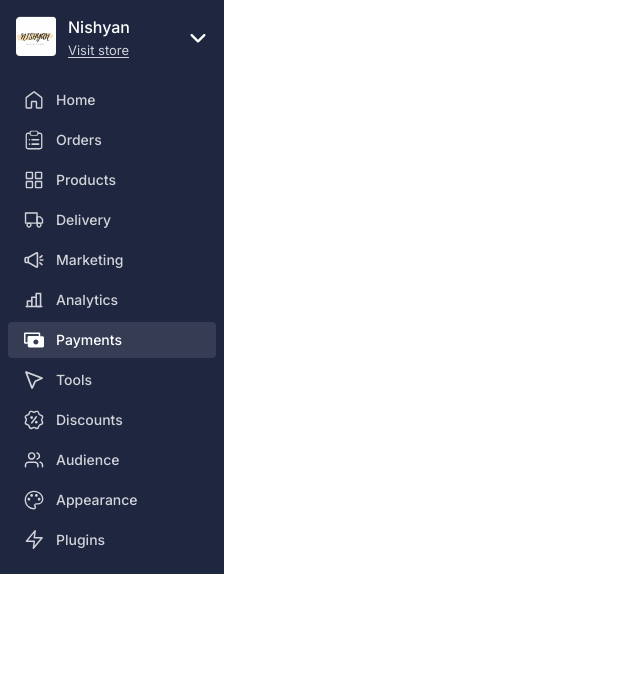
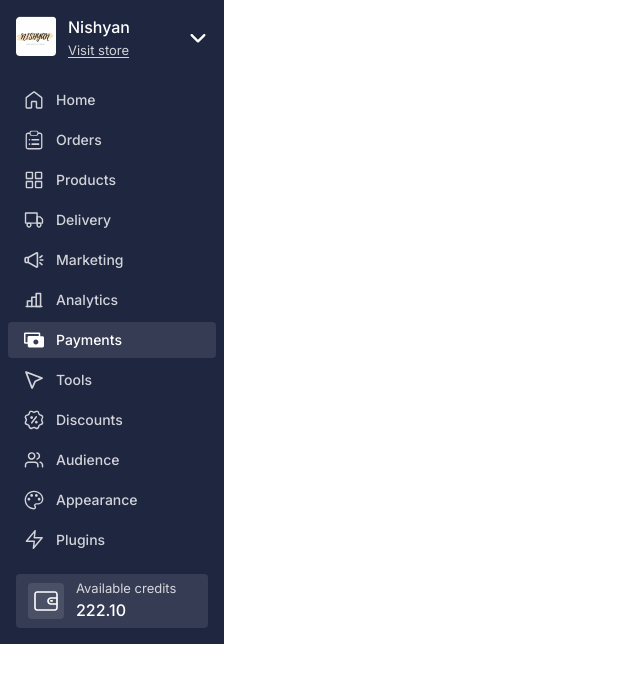
Before and after one commit to rahulsbeelur/Dukaan-FE, a Next.js app: page / in a window 1280 px wide. Shown: the top 682 px of the page, without its empty margins (0-640 px from the left). Built offline with nearby package versions, Linux system fonts and the light colour scheme; a web font is replaced by a local one.

Commit message:
Nav bar Available Credits

```diff
--- a/app/components/NavBar.tsx
+++ b/app/components/NavBar.tsx
@@ -2,10 +2,12 @@ import Image from 'next/image';
 import StoreIcon from '../../public/store-icon.png';
 import Chevron from '../../public/chevron.svg';
 import NavButton from './NavButton';
+import Wallet from '../../public/wallet.svg';
 
 const NavBar = () => {
     return (
-        <div className="bg-nav-bar-background-color h-full px-[10px] py-[16px] flex flex-col gap-6">
+        <div className="bg-nav-bar-background-color h-full px-[10px] py-[16px] flex flex-col gap-4">
+            <div className="flex flex-col gap-6">
                 <div className="flex gap-3 mx-[6px]">
                     <div className="w-10 h-10">
                         <Image
@@ -36,6 +38,30 @@ const NavBar = () => {
                     <NavButton />
                 </div>
             </div>
+            <div className="flex justify-center w-[192px] mx-auto">
+                <div className="bg-[#353C53] flex gap-3 px-3 py-[6px] rounded w-full">
+                    <div className="p-[6px] bg-[#FFFFFF1A] rounded h-[36px] my-auto">
+                        <div className="text-[#FFFFFF] fill-current text-white h-full flex justify-center">
+                            <Image
+                                width={100}
+                                height={100}
+                                className="w-6 h-6 text-[#FFFFFF] my-auto"
+                                src={Wallet}
+                                alt="wallet icon"
+                            />
+                        </div>
+                    </div>
+                    <div className="flex flex-col gap-[2px]">
+                        <div className="text-[#FFFFFF] font-[400] leading-4 opacity-[80%] text-[13px]">
+                            Available credits
+                        </div>
+                        <div className="text-[#FFFFFF] font-[500] leading-6 text-[16px]">
+                            222.10
+                        </div>
+                    </div>
+                </div>
+            </div>
+        </div>
     );
 };
 
--- a/app/components/NavButton.tsx
+++ b/app/components/NavButton.tsx
@@ -47,7 +47,11 @@ const NavButton = () => {
                                 alt={button.alt + ' icon'}
                             />
                         </div>
-                        <div className={`text-[#FFFFFF] font-[500] leading-5 text-[14px] ` + (button.alt !== 'Payments' ? 'opacity-[80%]' : '')}>
+                        <div
+                            className={
+                                `text-[#FFFFFF] font-[500] leading-5 text-[14px] ` +
+                                (button.alt !== 'Payments' ? 'opacity-[80%]' : '')
+                            }>
                             {button.alt} {/* Display button.alt as text content */}
                         </div>
                     </div>
```
Also changed, not shown: public/wallet.svg (added). Lines whose indentation alone changed are shown as unchanged.
